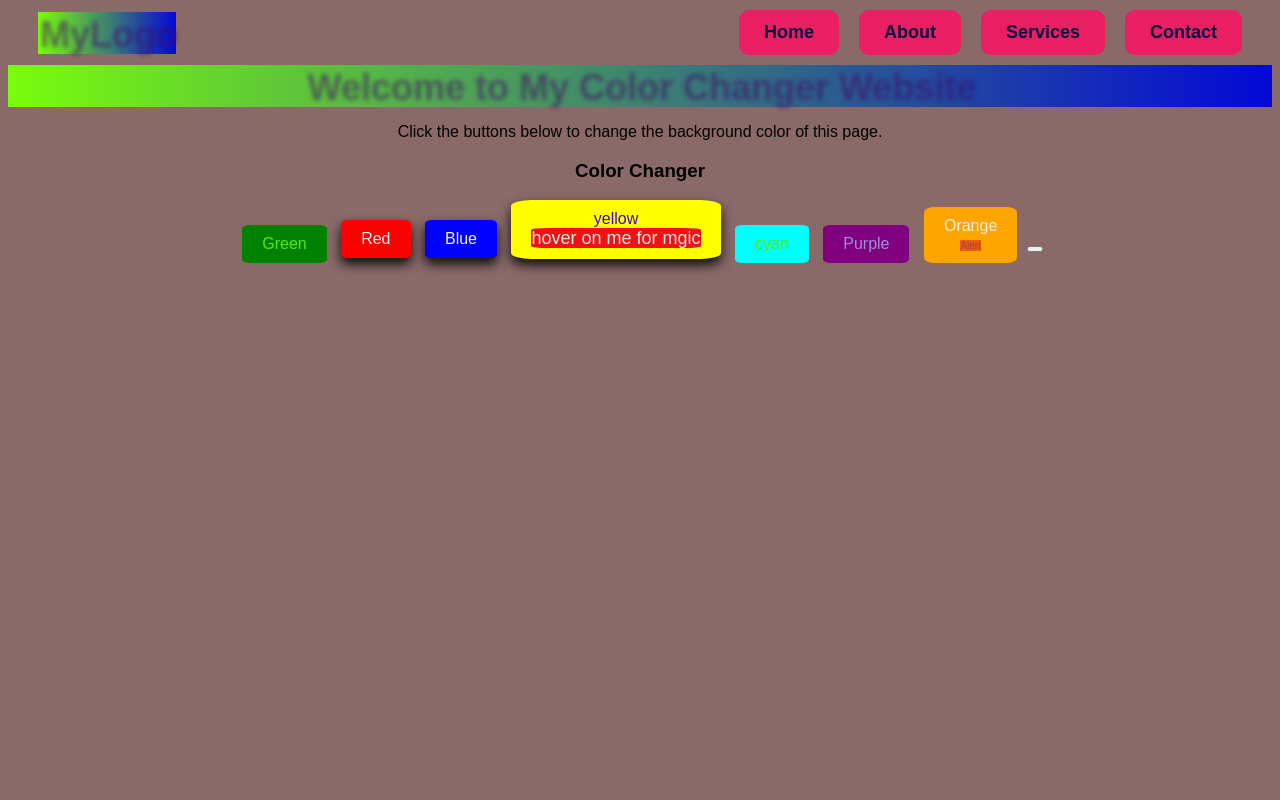
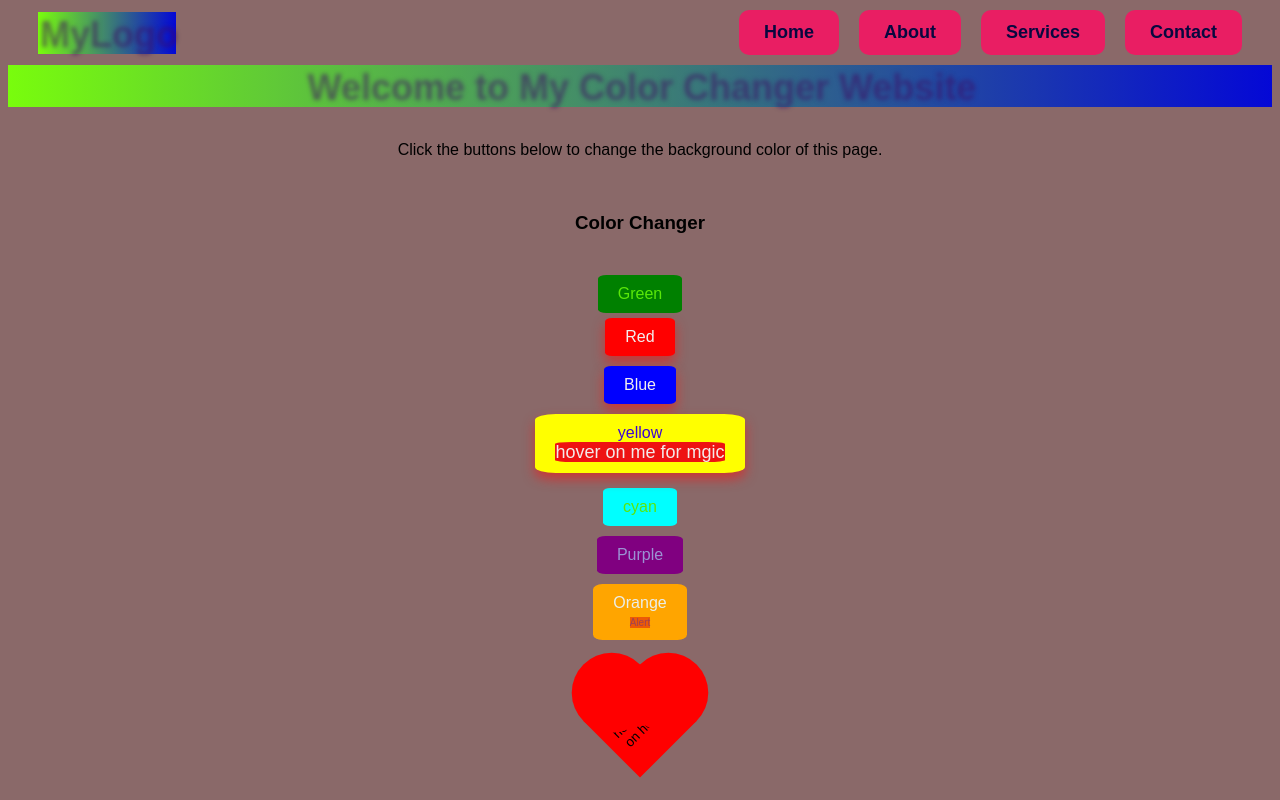
Before and after one commit to bab1bar/AbdulRahmanUnique, a plain HTML site: page index.html in a window 1280 px wide. Drawn offline with Linux system fonts and the light colour scheme.

Commit message:
added file via upload
heartbeat sound effect on heart shape button has been added.

```diff
--- a/index.html
+++ b/index.html
@@ -7,8 +7,7 @@
     <link rel="stylesheet" href="styles.css">
 
 </head>
-<body>
-
+<body onload="showAlert()">
   <nav>
   <h1>MyLogo</h1>
   <ul>
@@ -19,40 +18,22 @@
   </ul>
 </nav>
 <div id="main">
-    <h1>Welcome to My Color Changer Website</h1>
-    <p>Click the buttons below to change the background color of this page.</p>
-</div>    <h3 class="color">Color Changer</h3>
-    <button id="green">Green</button>
-  <button id="red">Red</button>
-  <button id="blue">Blue</button>
+    <h1>Welcome to My Color Changer Website</h1><br>
+    <p>Click the buttons below to change the background color of this page.</p> <br>
+</div>    <h3 class="color">Color Changer</h3><br>
+    <button id="green">Green</button><br>
+  <button id="red">Red</button>  <br>
+  <button id="blue">Blue</button> <br>
 
    <button id="yellow">yellow<br>
-   <span class="magic"> hover on me for mgic</span></button>
-    <button id="cyan">cyan</button>
-    <button id="purple">Purple</button>
-    <button id="orange"title="I have sound effect." >Orange<span  id="alert"><br>Alert</span></button>
-
-    <button id="sound1" onclick="Sound()"></button>
+   <span class="magic"> hover on me for mgic</span></button><br>
+    <button id="cyan">cyan</button><br>
+    <button id="purple">Purple</button><br>
+    <button id="orange"title="I have sound effect." >Orange<span  id="alert"><br>Alert</span></button><br><br> <br>
+<audio id="heartBeatSound" src="heartbeat.mp3"></audio>
+    <button id="heart" onmouseenter="Sound()">heartbeat <br>on hover</button><br>
 
 
-    <script src="script.js">
-
-    // 🧠 Run the alert automatically when page loads
-    window.onload = function() {
-      Swal.fire({
-        title: "Welcome Back, Chef Abdul 🍳",
-        text: "The webpage is under development. It will be ready soon.
-thanks. ?",
-        icon: "success",
-        confirmButtonText: "Let’s Go!",
-        background: "#111",
-        color: "#fff",
-        confirmButtonColor: "#ff9800",
-        showClass: { popup: "animate__animated animate__fadeInDown" },
-        hideClass: { popup: "animate__animated animate__fadeOutUp" }
-      });
-    };
-  </script>
-</script>
+    <script src="script.js"></script>
 </body>
 </html>
--- a/script.js
+++ b/script.js
@@ -1,3 +1,8 @@
+
+  function showAlert() {
+    alert("Note: This website/page is in under development. Some features may not work properly.");
+  }
+
 document.getElementById("green").onclick = function() {
     document.body.style.backgroundColor = "green";
 }
@@ -46,14 +51,14 @@ orange.addEventListener("click", () => {
      index = (index + 1) % colors.length; // loop back after last color
     });
 
-// get button by ID
-const button = document.getElementById("soundButton");
 
-// create Audio object
-const sound = new Audio("sounds/sound1.wav"); // replace with your sound file path
 
-// play sound on click
-button.addEventListener("click", () => {
-  sound.currentTime = 0; // restart sound if clicked quickly again
-  sound.play();
-});
+  // get the button and audio elements
+  const button = document.getElementById("heart");
+  const hoverSound = document.getElementById("heartBeatSound");
+
+  // play sound on hover
+  button.addEventListener("mouseenter", () => {
+    hoverSound.currentTime = 0; // restart sound if hovered quickly again
+    hoverSound.play();
+  });
--- a/styles.css
+++ b/styles.css
@@ -244,11 +244,11 @@ ul li a:hover {
 
 #red, #blue, #yellow,  #green:hover {
   transform: translateY(-5px); /* move upward by 5px */
-  box-shadow: 0 6px 12px rgba(0,0,0,0.9); /* optional shadow for depth */
+  box-shadow: 0 6px 12px rgba(211, 48, 48, 0.9); /* optional shadow for depth */
 }
 
 li a {
-    color: white;
+    color: rgb(240, 153, 153);
     text-decoration: none;
     font-size: 20px;
     font-weight: bold;
@@ -267,3 +267,45 @@ li a {
     rotate: -5deg;
      transition: all 0.9s ease-in-out infinite;
   }
+
+
+#heart {
+  position: relative;
+  width: 80px;
+  height: 80px;
+  background: red;
+  transform: rotate(-45deg);
+  cursor: pointer;
+  border: none;
+  outline: none;
+  transition: transform 0.5s ease;
+}
+
+/* Top parts of heart */
+#heart::before,
+#heart::after {
+  content: "";
+  position: absolute;
+  width: 80px;
+  height: 80px;
+  background: red;
+  border-radius: 50%;
+  top: -40px;
+  left: 0;
+}
+
+#heart::after {
+  left: 40px;
+  top: 0;
+}
+
+/* Heartbeat animation */
+@keyframes heartbeat {
+  0%, 100% { transform: scale(1) rotate(-45deg); }
+  50% { transform: scale(1.2) rotate(-45deg); }
+}
+
+
+#heart:hover {
+  animation: heartbeat 0.6s infinite;
+}
```
Also changed, not shown: 1 other file.
